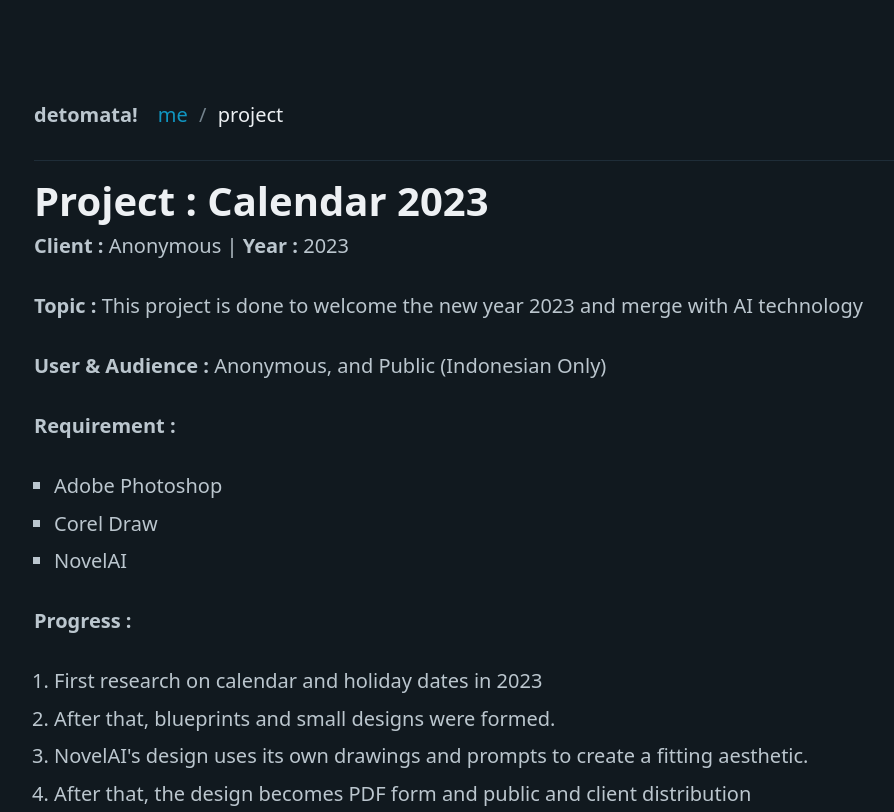
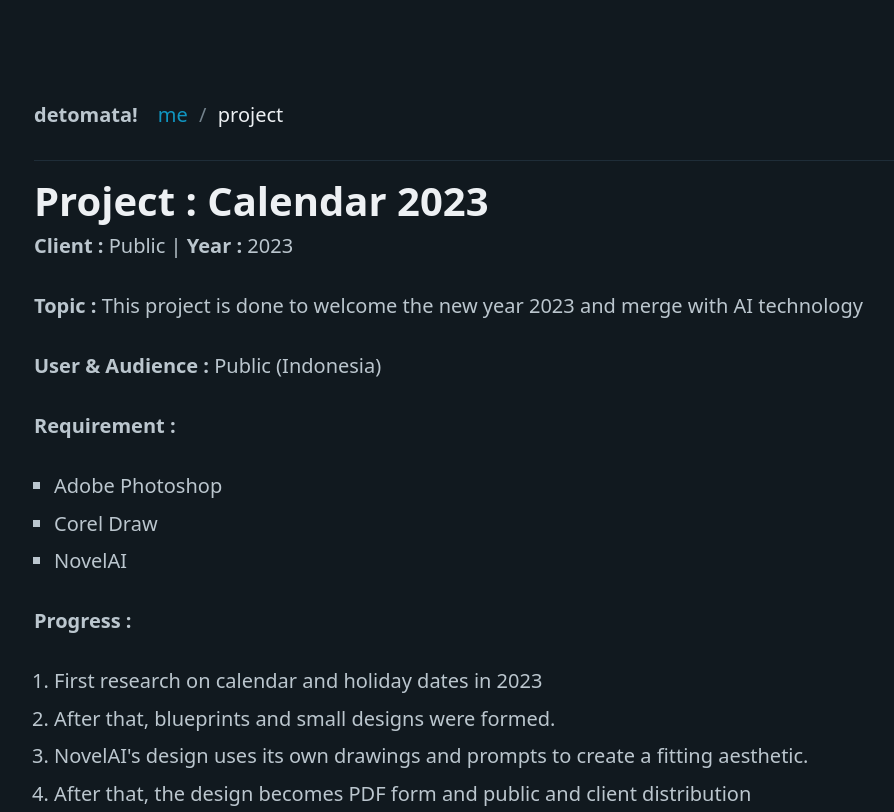
Before and after one commit to detomata/detomata.github.io, a plain HTML site: page projects/calendar-2023.html in a window 1280 px wide. Shown: the top 812 px of the page, without its empty margins (41-935 px from the left). Drawn offline with nearby package versions, Linux system fonts and the light colour scheme.

Commit message:
Update calendar-2023.html

```diff
--- a/projects/calendar-2023.html
+++ b/projects/calendar-2023.html
@@ -25,11 +25,11 @@
 		<div>
 		<hgroup>
 		<h1>Project : Calendar 2023</h1>
-		<b> Client : </b> Anonymous | <b>Year : </b>2023 <br>
+		<b> Client : </b> Public | <b>Year : </b>2023 <br>
 		</hgroup>
 
 		<p><b>Topic : </b> This project is done to welcome the new year 2023 and merge with AI technology </p>
-		<p><b>User & Audience : </b> Anonymous, and Public (Indonesian Only) </p>
+		<p><b>User & Audience : </b> Public (Indonesia) </p>
 		<p><b>Requirement :</b></p>
 		<ul>
 			<li>Adobe Photoshop</li>
```
